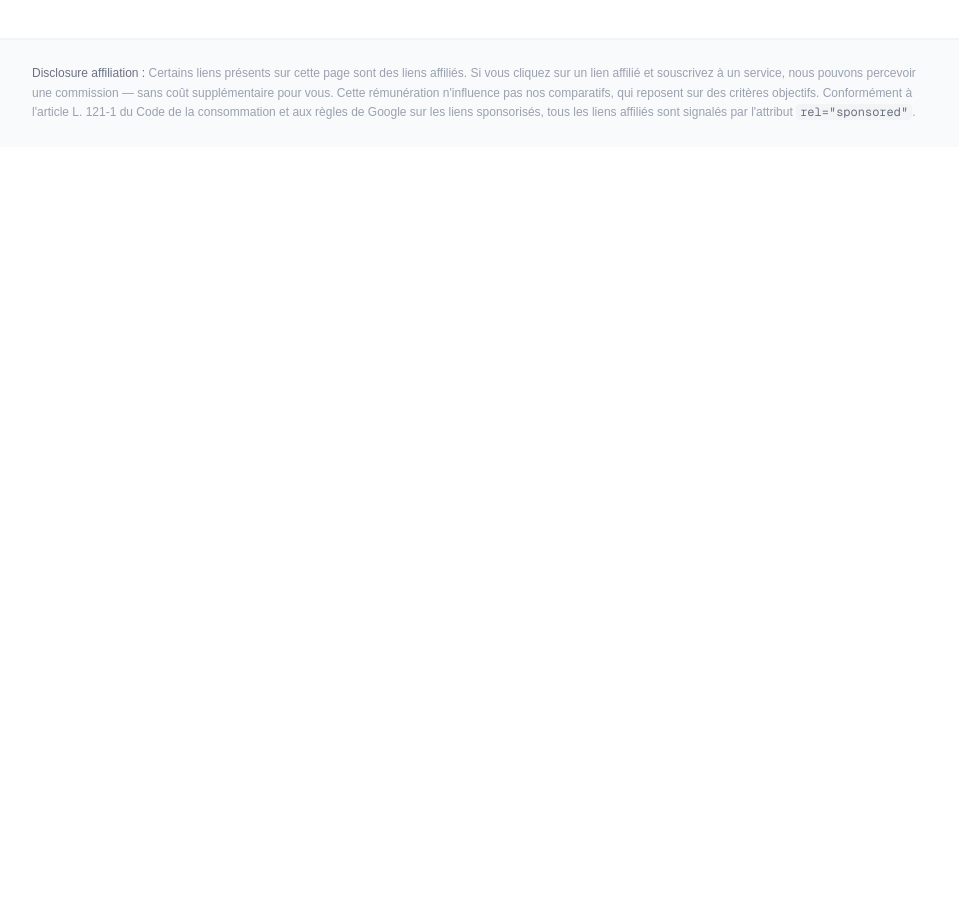
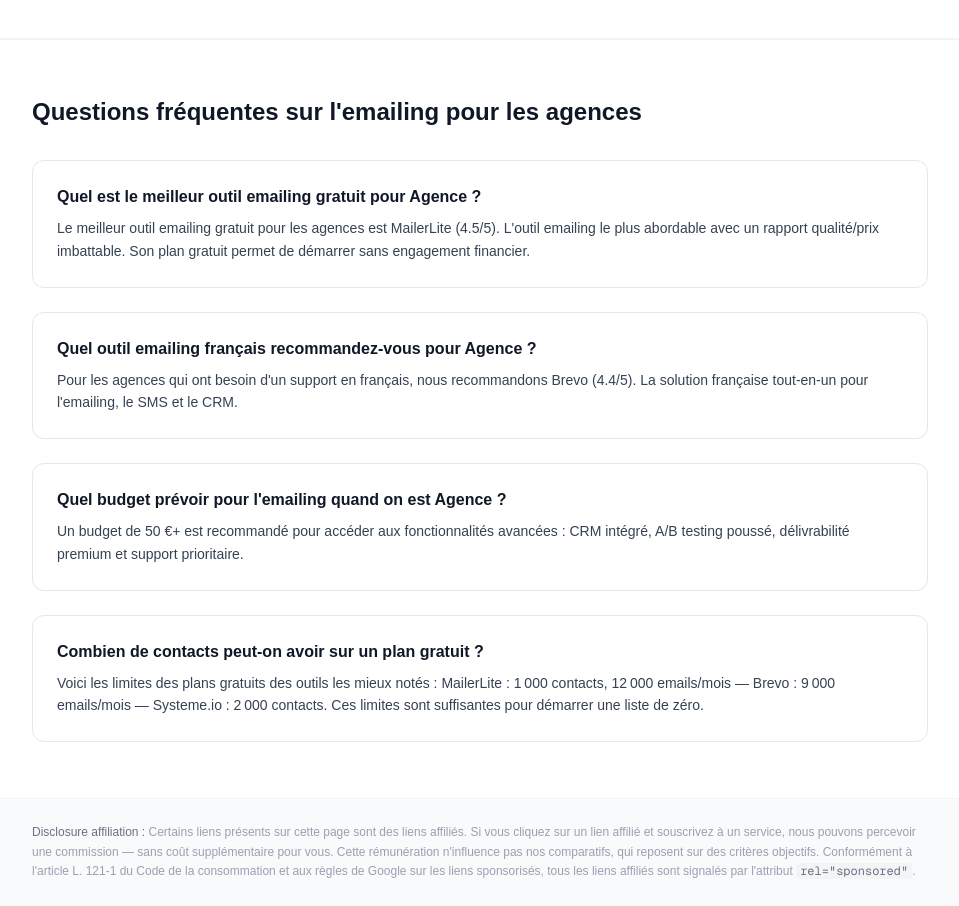
Before and after one commit to ectoplasma44-beep/comparemailing, a Next.js app: page /meilleur-emailing/agence in a window 1280 px wide. Shown: the part 4114-5020 px from the top of the page, without its empty margins (160-1119 px from the left). Before the commit the page ends 4261 px from the top, so only its background shows below. Built offline with nearby package versions, Linux system fonts and the light colour scheme.

Commit message:
feat: enrichissement contenu SEO pages Profil + FAQ JSON-LD

```diff
--- a/app/meilleur-emailing/[profil]/page.tsx
+++ b/app/meilleur-emailing/[profil]/page.tsx
@@ -3,6 +3,7 @@
 import { getAllProfiles, getProfileBySlug } from "@/data/profiles";
 import { getAllTools, getToolsForProfile } from "@/data/tools";
 import ProfilPageClient from "@/components/profil/ProfilPageClient";
+import { generateProfilFaqItems } from "@/lib/profil-faq";
 
 type Props = {
   params: Promise<{ profil: string }>;
@@ -46,7 +47,7 @@
   const allTools = getAllTools();
   const year = new Date().getFullYear();
 
-  const jsonLd = {
+  const articleJsonLd = {
     "@context": "https://schema.org",
     "@type": "Article",
     headline: `Meilleur outil emailing pour ${profile.nomPluriel} en ${year}`,
@@ -63,11 +64,28 @@
     },
   };
 
+  const faqJsonLd = {
+    "@context": "https://schema.org",
+    "@type": "FAQPage",
+    mainEntity: generateProfilFaqItems(profile, allTools).map((item) => ({
+      "@type": "Question",
+      name: item.question,
+      acceptedAnswer: {
+        "@type": "Answer",
+        text: item.answer,
+      },
+    })),
+  };
+
   return (
     <>
       <script
         type="application/ld+json"
-        dangerouslySetInnerHTML={{ __html: JSON.stringify(jsonLd) }}
+        dangerouslySetInnerHTML={{ __html: JSON.stringify(articleJsonLd) }}
+      />
+      <script
+        type="application/ld+json"
+        dangerouslySetInnerHTML={{ __html: JSON.stringify(faqJsonLd) }}
       />
       <ProfilPageClient
         profil={profile}
--- a/components/profil/ProfilPageClient.tsx
+++ b/components/profil/ProfilPageClient.tsx
@@ -4,6 +4,7 @@
 import { getVsPageSlug } from "@/data/tools";
 import type { Profile } from "@/data/profiles";
 import AffiliateButton from "@/components/AffiliateButton";
+import { generateProfilFaqItems } from "@/lib/profil-faq";
 
 type Props = {
   profil: Profile;
@@ -466,6 +467,30 @@
         </section>
       )}
 
+      {/* ── SEO CONTENT ──────────────────────────────────────────────────── */}
+      <div className="border-t border-gray-100 px-4 py-14">
+        <div className="mx-auto max-w-4xl">
+          <h2 className="mb-8 text-2xl font-bold text-gray-900">
+            Questions fréquentes sur l&apos;emailing pour {profil.nomPluriel}
+          </h2>
+          <dl className="space-y-6">
+            {generateProfilFaqItems(profil, allTools).map((item) => (
+              <div
+                key={item.question}
+                className="rounded-xl border border-gray-200 p-6"
+              >
+                <dt className="mb-2 font-semibold text-gray-900">
+                  {item.question}
+                </dt>
+                <dd className="text-sm leading-relaxed text-gray-700">
+                  {item.answer}
+                </dd>
+              </div>
+            ))}
+          </dl>
+        </div>
+      </div>
+
       {/* ── LEGAL DISCLOSURE ─────────────────────────────────────────────── */}
       <footer className="border-t border-gray-100 bg-gray-50 px-4 py-6">
         <div className="mx-auto max-w-4xl">
--- /dev/null
+++ b/lib/profil-faq.ts
@@ -0,0 +1,82 @@
+import type { Tool } from "@/data/tools";
+import type { Profile } from "@/data/profiles";
+
+export type FaqItem = {
+  question: string;
+  answer: string;
+};
+
+const BUDGET_ANSWER: Record<Profile["budgetMensuel"], string> = {
+  gratuit:
+    "Un plan gratuit suffit pour démarrer. Plusieurs outils proposent un plan 0 € permanent (jusqu'à 1 000 contacts environ) qui couvre largement les besoins d'une petite liste.",
+  faible:
+    "Comptez entre 9 € et 20 €/mois pour un plan d'entrée. La plupart des outils proposent des tarifs dans cette fourchette pour des listes de moins de 1 000 contacts.",
+  moyen:
+    "Prévoyez entre 20 € et 50 €/mois. Ce budget débloque l'automation avancée, la segmentation et les rapports détaillés sur la majorité des plateformes.",
+  élevé:
+    "Un budget de 50 €+ est recommandé pour accéder aux fonctionnalités avancées : CRM intégré, A/B testing poussé, délivrabilité premium et support prioritaire.",
+};
+
+export function generateProfilFaqItems(
+  profil: Profile,
+  allTools: Tool[]
+): FaqItem[] {
+  // Q1 — meilleur outil gratuit pour ce profil
+  const freePick = allTools
+    .filter((t) => t.planGratuit)
+    .sort((a, b) => b.noteGlobale - a.noteGlobale)[0] ?? null;
+
+  const freeAnswer = freePick
+    ? `Le meilleur outil emailing gratuit pour ${profil.nomPluriel} est ${freePick.nom} (${freePick.noteGlobale}/5). ${freePick.descriptionCourte} Son plan gratuit permet de démarrer sans engagement financier.`
+    : `Aucun outil de notre sélection ne propose actuellement de plan gratuit permanent. Vérifiez les sites officiels, les offres évoluent régulièrement.`;
+
+  // Q2 — meilleur outil français (supportFrancais)
+  const frenchPick = allTools
+    .filter((t) => t.features.supportFrancais)
+    .sort((a, b) => b.noteGlobale - a.noteGlobale)[0] ?? null;
+
+  const frenchAnswer = frenchPick
+    ? `Pour ${profil.nomPluriel} qui ont besoin d'un support en français, nous recommandons ${frenchPick.nom} (${frenchPick.noteGlobale}/5). ${frenchPick.descriptionCourte}`
+    : `Aucun outil de notre sélection ne propose de support client en français. Si ce critère est essentiel, orientez-vous vers des solutions d'origine française comme Brevo.`;
+
+  // Q3 — budget
+  const budgetAnswer = BUDGET_ANSWER[profil.budgetMensuel];
+
+  // Q4 — contacts sur plan gratuit (top 3 outils avec planGratuit)
+  const freeTools = allTools
+    .filter((t) => t.planGratuit)
+    .sort((a, b) => b.noteGlobale - a.noteGlobale)
+    .slice(0, 3);
+
+  const freeContactLines = freeTools.map((t) => {
+    const tier = t.pricing.find((p) => p.prixMois === 0);
+    const parts: string[] = [];
+    if (tier?.contacts) parts.push(`${tier.contacts.toLocaleString("fr-FR")} contacts`);
+    if (tier?.emailsMois) parts.push(`${tier.emailsMois.toLocaleString("fr-FR")} emails/mois`);
+    return parts.length > 0 ? `${t.nom} : ${parts.join(", ")}` : `${t.nom} : plan gratuit disponible`;
+  });
+
+  const freeContactsAnswer =
+    freeContactLines.length > 0
+      ? `Voici les limites des plans gratuits des outils les mieux notés : ${freeContactLines.join(" — ")}. Ces limites sont suffisantes pour démarrer une liste de zéro.`
+      : `Les plans gratuits sont limités en contacts et en envois. Consultez les pages tarifaires officielles pour les chiffres exacts, qui peuvent évoluer.`;
+
+  return [
+    {
+      question: `Quel est le meilleur outil emailing gratuit pour ${profil.nom} ?`,
+      answer: freeAnswer,
+    },
+    {
+      question: `Quel outil emailing français recommandez-vous pour ${profil.nom} ?`,
+      answer: frenchAnswer,
+    },
+    {
+      question: `Quel budget prévoir pour l'emailing quand on est ${profil.nom} ?`,
+      answer: budgetAnswer,
+    },
+    {
+      question: `Combien de contacts peut-on avoir sur un plan gratuit ?`,
+      answer: freeContactsAnswer,
+    },
+  ];
+}
```
